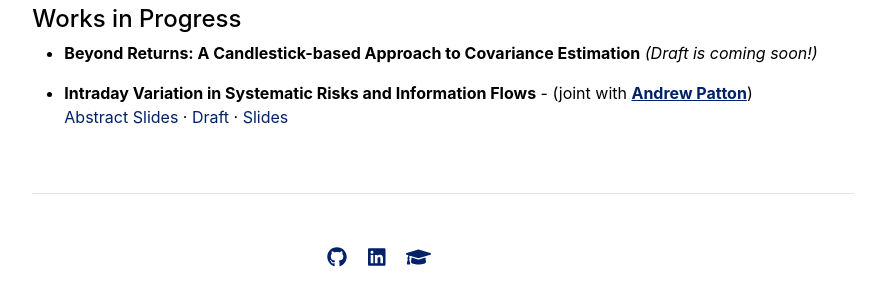
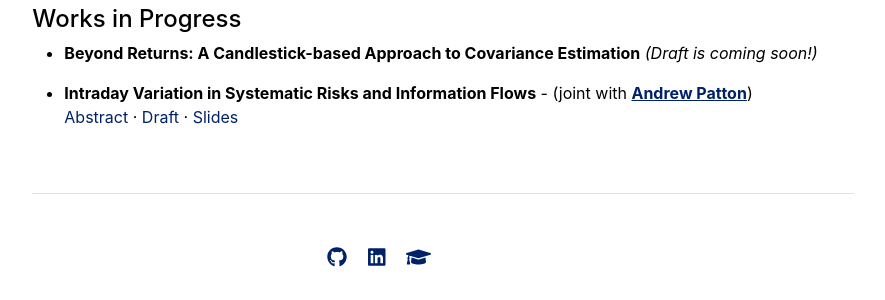
Before and after one commit to yasin-simsek/yasin-simsek.github.io, a Jekyll site: the page built from research.md, in a window 1280 px wide. Shown: the part 1219-1519 px from the top of the page, without its empty margins (197-1082 px from the left). Built offline with Jekyll 4.4.1, drawn with Linux system fonts in a browser that asks for light colours.

Commit message:
minor fix

```diff
--- a/research.md
+++ b/research.md
@@ -25,8 +25,7 @@ title: "Research"
 * **Beyond Returns: A Candlestick-based Approach to Covariance Estimation** *(Draft is coming soon!)*
 
 * **Intraday Variation in Systematic Risks and Information Flows** - (joint with [**Andrew Patton**](https://public.econ.duke.edu/~ap172/)) <br>
-<span class="abstract-toggle" onclick="toggleAbstract(this)">Abstract</span> <span style="color:#012169;">Slides</span>
-<span class="abstract-content" style="display:none;"> <br> *This paper analyzes variation in the factor structure of asset returns within a trade day by combining non-parametric kernel methods with principal component analysis. We estimate the model on a collection of over 400 high frequency US equity returns over the period 1996-2020 and show that the proposed model has superior explanatory power relative to a collection of well-known observable factor models and standard PCA. We present a stylized model of asset prices and information flows and show that the factor structure of asset returns varies with the arrival of news. Using data on individual firm earnings announcements, FOMC announcements, and other macroeconomic announcements, we provide evidence consistent with our stylized model, that the superior performance of the proposed model is due to time variation in the factor structure of asset returns around times of information flows.*</span> &middot;
+<span class="abstract-toggle" onclick="toggleAbstract(this)">Abstract</span> <span class="abstract-content" style="display:none;"> <br> *This paper analyzes variation in the factor structure of asset returns within a trade day by combining non-parametric kernel methods with principal component analysis. We estimate the model on a collection of over 400 high frequency US equity returns over the period 1996-2020 and show that the proposed model has superior explanatory power relative to a collection of well-known observable factor models and standard PCA. We present a stylized model of asset prices and information flows and show that the factor structure of asset returns varies with the arrival of news. Using data on individual firm earnings announcements, FOMC announcements, and other macroeconomic announcements, we provide evidence consistent with our stylized model, that the superior performance of the proposed model is due to time variation in the factor structure of asset returns around times of information flows.*</span> &middot;
 <span href="https://papers.ssrn.com/sol3/papers.cfm?abstract_id=5006587" style="color:#012169;">Draft</span> &middot; <span style="color:#012169;">Slides</span>
 
 
```
